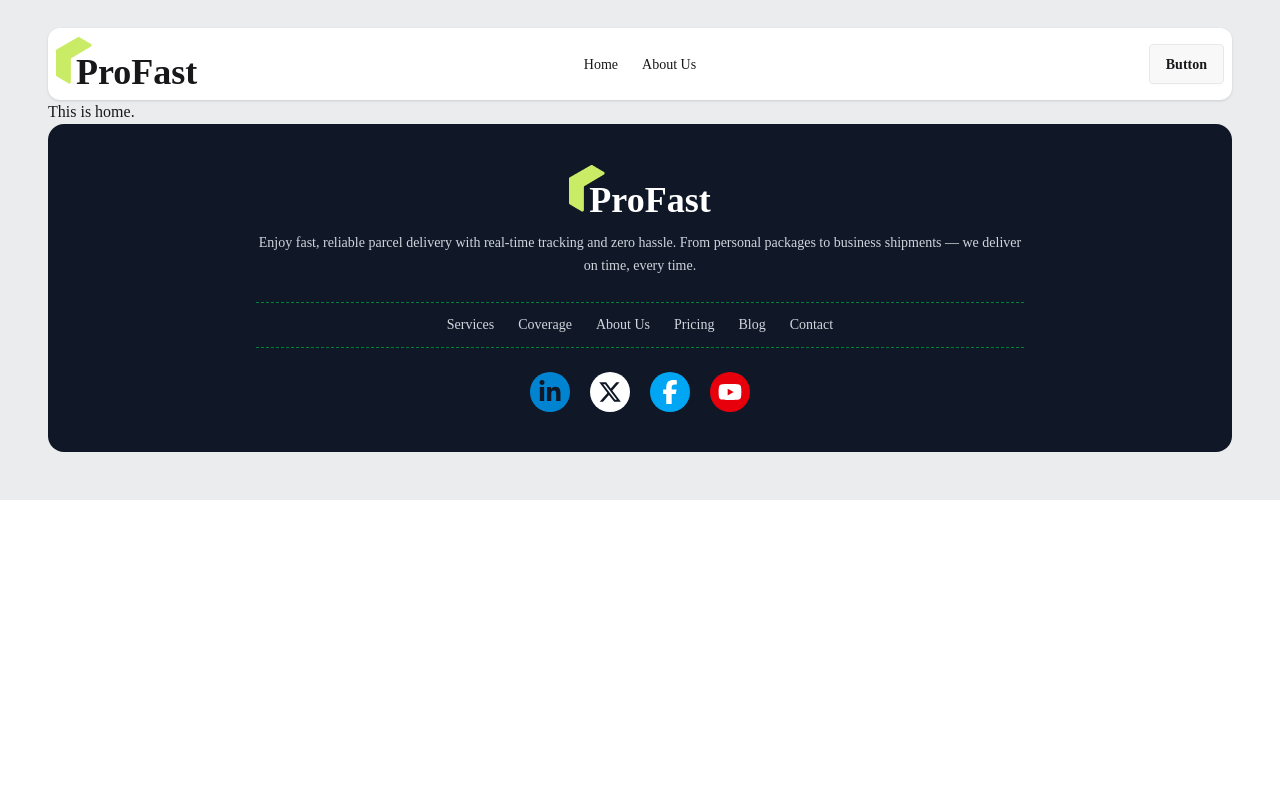
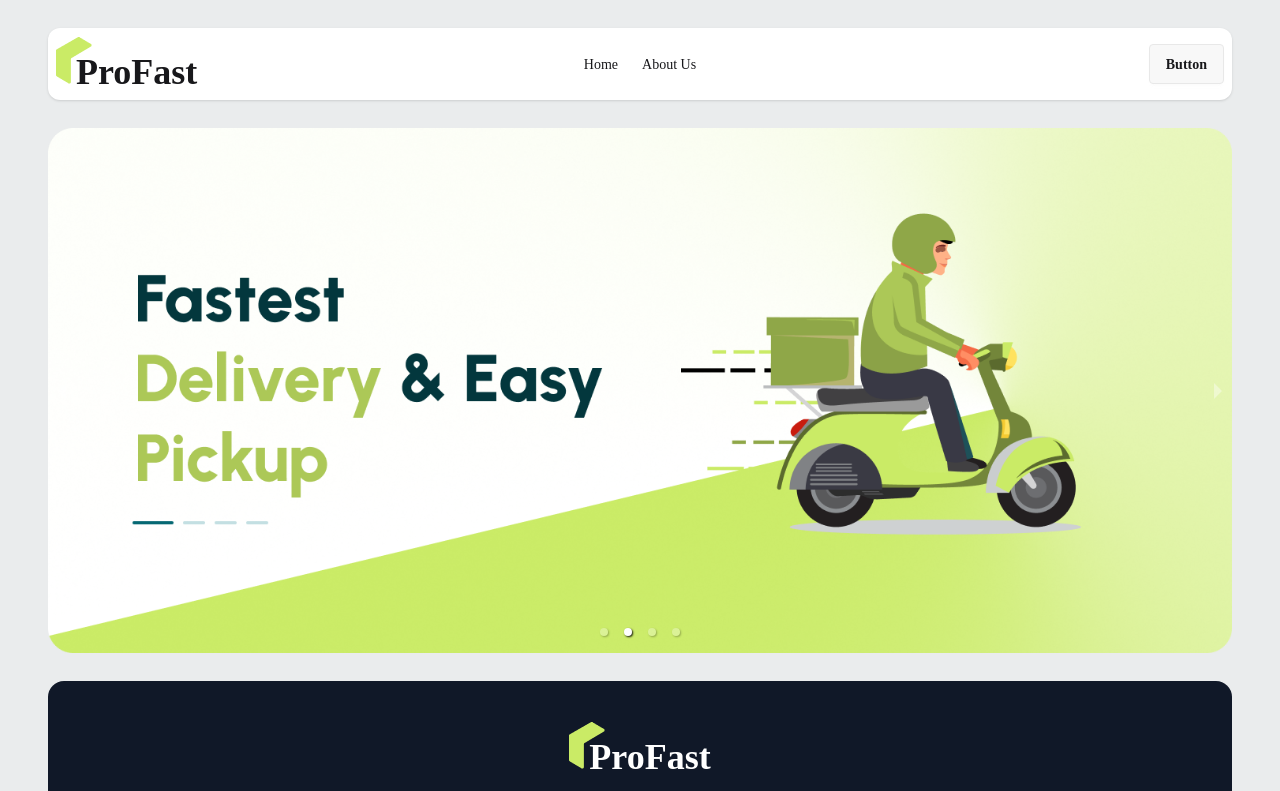
Before and after one commit to marufdev7/pro-fast-client, a React (Vite) app: page / in a window 1280 px wide. Shown: the top 791 px of the page. Built offline with nearby package versions, Linux system fonts and the light colour scheme.

Commit message:
Banner add to home

```diff
--- a/package.json
+++ b/package.json
@@ -14,6 +14,7 @@
     "react": "^19.1.1",
     "react-dom": "^19.1.1",
     "react-icons": "^5.5.0",
+    "react-responsive-carousel": "^3.2.23",
     "react-router": "^7.9.5",
     "tailwindcss": "^4.1.16"
   },
--- a/src/main.jsx
+++ b/src/main.jsx
@@ -7,7 +7,7 @@
 
 createRoot(document.getElementById('root')).render(
     <StrictMode>
-        <div className='font-[Urbanist] pl-12 pr-12 pb-12 pt-7 bg-[#eaeced]'>
+        <div className='font-[Urbanist] pl-12 pr-12 pb-12 pt-7 max-w-[1600px] mx-auto bg-[#eaeced]'>
             <RouterProvider router={router} />
         </div>
     </StrictMode>,
--- /dev/null
+++ b/src/pages/Home/Banner/Banner.jsx
@@ -0,0 +1,29 @@
+import React from 'react';
+import "react-responsive-carousel/lib/styles/carousel.min.css";
+import img1 from '../../../assets/banner/banner1.png'
+import img2 from '../../../assets/banner/banner2.png'
+import img3 from '../../../assets/banner/banner3.png'
+import { Carousel } from 'react-responsive-carousel';
+
+const Banner = () => {
+    return (
+        <div className='mt-7 mb-7'>
+            <Carousel autoPlay={true} showStatus={false} showThumbs={false} interval={3000}>
+                <div>
+                    <img src={img1} />
+                </div>
+                <div>
+                    <img src={img2} />
+                </div>
+                <div>
+                    <img src={img3} />
+                </div>
+                <div>
+                    <img src={img2} />
+                </div>
+            </Carousel>
+        </div>
+    );
+};
+
+export default Banner;
--- a/src/pages/Home/Home/Home.jsx
+++ b/src/pages/Home/Home/Home.jsx
@@ -1,9 +1,10 @@
 import React from 'react';
+import Banner from '../Banner/Banner';
 
 const Home = () => {
     return (
         <div>
-            <h1>This is home.</h1>
+            <Banner />
         </div>
     );
 };
```
Also changed, not shown: src/assets/banner/banner1.png, 1 other file (tests, documents, lock files or other folders).
